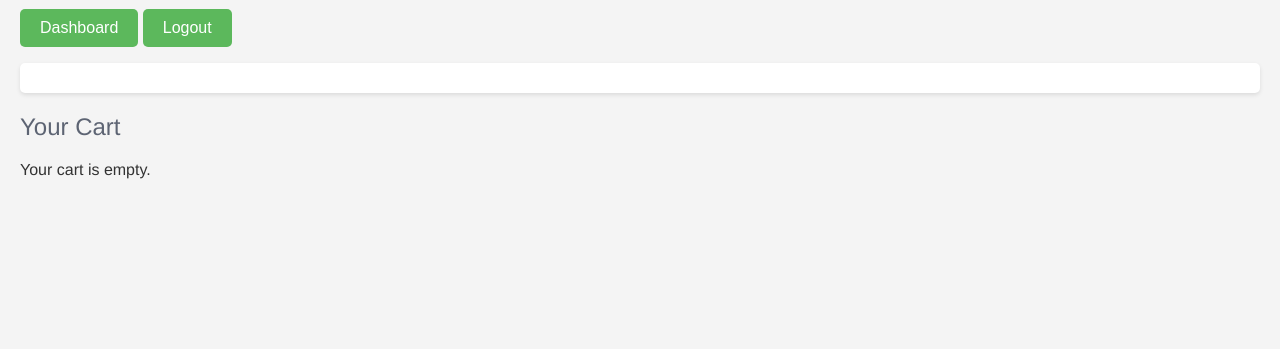
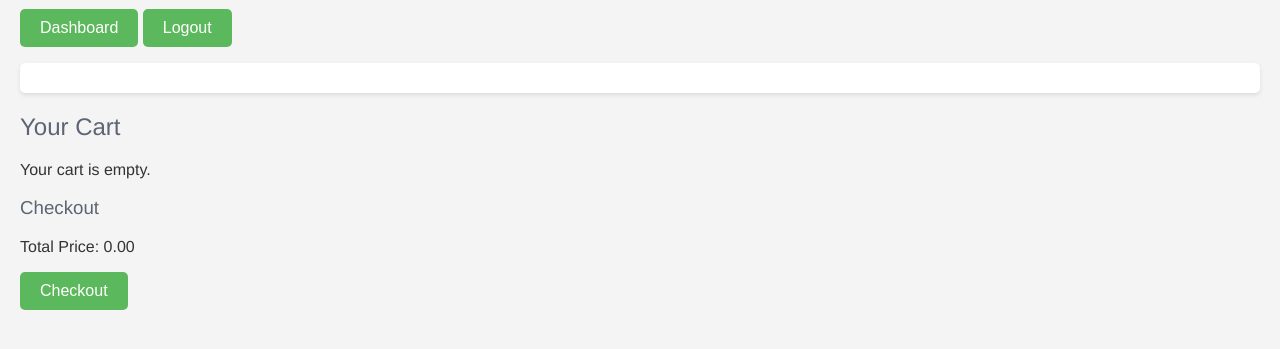
Before and after one commit to bs10081/shopping-mvc, a Flask app: page /shop in a window 1280 px wide. Shown: the part 139-488 px from the top of the page. Run offline with Flask 3, Linux system fonts and the light colour scheme; the visitor is signed in with stand-in values (Sample User, id 1); data that the repository does not hold is empty.

Commit message:
Add decimal module and update total price calculation in shop.html and shop.js

```diff
--- a/server.py
+++ b/server.py
@@ -10,7 +10,8 @@ from flask import flash, redirect, url_for
 from flask_login import LoginManager, UserMixin, login_user, logout_user, current_user, login_required
 # hash password
 from werkzeug.security import generate_password_hash, check_password_hash
-
+# decimal
+from decimal import Decimal
 
 load_dotenv()  # Load environment variables from .env file
 
@@ -117,7 +118,7 @@ def home():
     cart_items = Cart.query.all()  # 從購物車表中讀取所有項目
     total_price = sum(
         [item.quantity * item.product.price for item in cart_items])
-    return render_template('index.html', products=products, cart_items=cart_items, total_price=total_price)
+    return render_template('shop.html', cart_items=cart_items, total_price=total_price)
 
 
 # Route to add a product to the cart
@@ -193,7 +194,10 @@ def cart():
         'quantity': item.quantity,
         'price': str(item.product.price),
     } for item in cart_items]
-    return jsonify(cart_items=cart_data, total_price=total_price)
+    # 計算總價格
+    total_price = sum(Decimal(item['quantity']) *
+                      Decimal(item['price']) for item in cart_data)
+    return jsonify(cart_items=cart_data, total_price=str(total_price))
 
 
 # Route to view the admin page
--- a/static/js/shop.js
+++ b/static/js/shop.js
@@ -113,3 +113,18 @@ document.getElementById('checkout-btn').addEventListener('click', () => {
             console.error('Error:', error);
         });
 });
+
+function updateTotalPrice() {
+    fetch('/cart')
+        .then(response => response.json())
+        .then(data => {
+            if (data.cart_items) {
+                const totalPrice = data.cart_items.reduce((acc, item) => acc + (item.quantity * item.price), 0);
+                document.getElementById('total-price-value').innerText = totalPrice.toFixed(2);
+            }
+        })
+        .catch(error => console.error('Error:', error));
+}
+
+// 確保在頁面加載和購物車更新時調用這個函數
+document.addEventListener('DOMContentLoaded', updateTotalPrice);
--- a/templates/shop.html
+++ b/templates/shop.html
@@ -48,19 +48,18 @@
     </div>
     <!-- 總價 -->
     <div id="checkout">
-        {% for item in cart_items %}
         <h3>Checkout</h3>
-        <div id="">
-            <p>Total Price: {{ item.quantity * item.product.price }}</p>
+        <div id="total-price-container">
+            <p>Total Price: <span id="total-price-value">0</span></p>
         </div>
         <div>
             <button id="checkout-btn">Checkout</button>
         </div>
-        {% else %}
-        {% endfor %}
+    </div>
 
 
-        <script src="static/js/shop.js"></script>
+
+    <script src="static/js/shop.js"></script>
 </body>
 
 </html>
```
